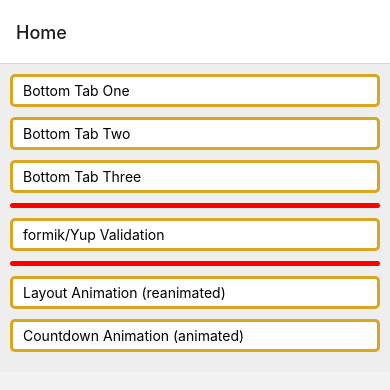
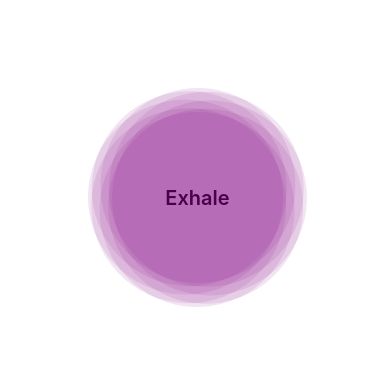
Before and after one commit to pankaj-kumar-mishra/rn-my-guide, a React Native app: screen /BreathingApp in a window 390 px wide. Shown: the top 390 px of the page. Built offline with nearby package versions, Linux system fonts and the light colour scheme; what native-base would draw is missing.

Commit message:
breathing animation added, newRelease, shareCompImage (only code added)

```diff
--- /dev/null
+++ b/src/components/MyPressable.js
@@ -0,0 +1,39 @@
+import React from 'react';
+import {Pressable, Text, StyleSheet} from 'react-native';
+
+const MyPressable = ({onPress, text}) => {
+  return (
+    <Pressable
+      style={({pressed}) => [
+        styles.button,
+        {backgroundColor: pressed ? 'gold' : 'white'},
+      ]}
+      onPress={onPress}>
+      {({pressed}) => (
+        <Text style={[styles.text, {color: pressed ? 'red' : 'black'}]}>
+          {text}
+          {pressed && ' (pressed)'}
+        </Text>
+      )}
+    </Pressable>
+  );
+};
+
+const styles = StyleSheet.create({
+  button: {
+    marginBottom: 10,
+    borderRadius: 5,
+    backgroundColor: 'gold',
+    borderWidth: 3,
+    borderColor: 'goldenrod',
+    paddingVertical: 5,
+    paddingHorizontal: 10,
+  },
+  text: {
+    fontSize: 16,
+    lineHeight: 20,
+    color: 'red',
+  },
+});
+
+export default MyPressable;
--- a/src/navigation/RootStack.js
+++ b/src/navigation/RootStack.js
@@ -7,6 +7,7 @@ import BottomTabThree from '../bottomTabs/BottomTabThree';
 import FormikYup from '../screens/FormikYup';
 import MagicLayout from '../screens/animations/MagicLayout';
 import CountDownApp from '../screens/animations/CountDownApp';
+import BreathingApp from '../screens/animations/BreathingApp';
 
 const Stack = createNativeStackNavigator();
 
@@ -55,6 +56,13 @@ const RootStack = () => {
           headerShown: false,
         }}
       />
+      <Stack.Screen
+        name="BreathingApp"
+        component={BreathingApp}
+        options={{
+          headerShown: false,
+        }}
+      />
     </Stack.Navigator>
   );
 };
--- a/src/screens/Home.js
+++ b/src/screens/Home.js
@@ -1,6 +1,7 @@
 import React from 'react';
 import {View, Text, Pressable, StyleSheet} from 'react-native';
 import {useNavigation} from '@react-navigation/native';
+import MyPressable from '../components/MyPressable';
 
 const Home = () => {
   const navigation = useNavigation();
@@ -11,32 +12,32 @@ const Home = () => {
 
   return (
     <View style={styles.lists}>
-      <Pressable style={styles.listItem} onPress={() => navToScreen('BTone')}>
-        <Text>Bottom Tab One</Text>
-      </Pressable>
-      <Pressable style={styles.listItem} onPress={() => navToScreen('BTtwo')}>
-        <Text>Bottom Tab Two</Text>
-      </Pressable>
-      <Pressable style={styles.listItem} onPress={() => navToScreen('BTthree')}>
-        <Text>Bottom Tab Three</Text>
-      </Pressable>
+      <MyPressable text="Bottom Tab One" onPress={() => navToScreen('BTone')} />
+      <MyPressable text="Bottom Tab Two" onPress={() => navToScreen('BTtwo')} />
+      <MyPressable
+        text="Bottom Tab Three"
+        onPress={() => navToScreen('BTthree')}
+      />
+
       <View style={styles.line} />
-      <Pressable
-        style={styles.listItem}
-        onPress={() => navToScreen('FormikYup')}>
-        <Text>formik/Yup Validation</Text>
-      </Pressable>
+      <MyPressable
+        text="formik/Yup Validation"
+        onPress={() => navToScreen('FormikYup')}
+      />
+
       <View style={styles.line} />
-      <Pressable
-        style={styles.listItem}
-        onPress={() => navToScreen('MagicLayout')}>
-        <Text>Layout Animation (reanimated)</Text>
-      </Pressable>
-      <Pressable
-        style={styles.listItem}
-        onPress={() => navToScreen('CountDownApp')}>
-        <Text>Countdown Animation (animated)</Text>
-      </Pressable>
+      <MyPressable
+        text="Layout Animation (reanimated)"
+        onPress={() => navToScreen('MagicLayout')}
+      />
+      <MyPressable
+        text="Countdown Animation (animated)"
+        onPress={() => navToScreen('CountDownApp')}
+      />
+      <MyPressable
+        text="Breathing Animation (animated)"
+        onPress={() => navToScreen('BreathingApp')}
+      />
     </View>
   );
 };
@@ -46,15 +47,7 @@ const styles = StyleSheet.create({
     backgroundColor: '#eee',
     padding: 10,
   },
-  listItem: {
-    marginBottom: 10,
-    borderRadius: 5,
-    backgroundColor: '#fff',
-    borderWidth: 3,
-    borderColor: 'goldenrod',
-    paddingVertical: 5,
-    paddingHorizontal: 10,
-  },
+
   line: {
     height: 5,
     width: '100%',
--- /dev/null
+++ b/src/screens/animations/BreathingApp.js
@@ -0,0 +1,128 @@
+import React, {useRef} from 'react';
+import {StyleSheet, Text, View, Dimensions, Animated} from 'react-native';
+
+const {width, height} = Dimensions.get('window');
+const circleWidth = width / 2;
+
+const BreathingApp = () => {
+  const move = useRef(new Animated.Value(0)).current;
+  const textOpacity = useRef(new Animated.Value(1)).current;
+
+  Animated.loop(
+    Animated.sequence([
+      Animated.parallel([
+        Animated.timing(textOpacity, {
+          toValue: 1,
+          duration: 300,
+          useNativeDriver: true,
+        }),
+        Animated.timing(move, {
+          toValue: 1,
+          duration: 4000,
+          useNativeDriver: true,
+        }),
+      ]),
+      Animated.parallel([
+        Animated.timing(textOpacity, {
+          delay: 100,
+          toValue: 0,
+          duration: 300,
+          useNativeDriver: true,
+        }),
+        Animated.timing(move, {
+          delay: 1000,
+          toValue: 0,
+          duration: 4000,
+          useNativeDriver: true,
+        }),
+      ]),
+    ]),
+  ).start();
+
+  const translate = move.interpolate({
+    inputRange: [0, 1],
+    outputRange: [0, circleWidth / 6],
+  });
+  const exhale = textOpacity.interpolate({
+    inputRange: [0, 1],
+    outputRange: [1, 0],
+  });
+
+  return (
+    <View style={styles.container}>
+      <View style={styles.content}>
+        <Animated.View
+          style={{
+            width: circleWidth,
+            height: circleWidth,
+            ...StyleSheet.absoluteFill,
+            alignItems: 'center',
+            justifyContent: 'center',
+            opacity: textOpacity,
+          }}>
+          <Text
+            style={{
+              fontSize: 20,
+              fontWeight: '600',
+            }}>
+            Inhale
+          </Text>
+        </Animated.View>
+        <Animated.View
+          style={{
+            width: circleWidth,
+            height: circleWidth,
+            ...StyleSheet.absoluteFill,
+            alignItems: 'center',
+            justifyContent: 'center',
+            opacity: exhale,
+          }}>
+          <Text
+            style={{
+              fontSize: 20,
+              fontWeight: '600',
+            }}>
+            Exhale
+          </Text>
+        </Animated.View>
+        {[0, 1, 2, 3, 4, 5, 6, 7].map(item => {
+          const rotation = move.interpolate({
+            inputRange: [0, 1],
+            outputRange: [`${item * 45}deg`, `${item * 45 + 180}deg`],
+          });
+          return (
+            <Animated.View
+              key={item}
+              style={{
+                opacity: 0.1,
+                backgroundColor: 'purple',
+                width: circleWidth,
+                height: circleWidth,
+                borderRadius: circleWidth / 2,
+                ...StyleSheet.absoluteFill,
+                transform: [
+                  {
+                    rotateZ: rotation,
+                  },
+                  {translateX: translate},
+                  {translateY: translate},
+                ],
+              }}></Animated.View>
+          );
+        })}
+      </View>
+    </View>
+  );
+};
+
+export default BreathingApp;
+
+const styles = StyleSheet.create({
+  container: {
+    flex: 1,
+    backgroundColor: '#fff',
+  },
+  content: {
+    margin: 100,
+  },
+});
```
Also changed, not shown: src/FeaturesCodeLogic/NewVersionModal.js (added, +47 -0 lines), src/FeaturesCodeLogic/ShareableComponentImage.js (added, +108 -0 lines).
